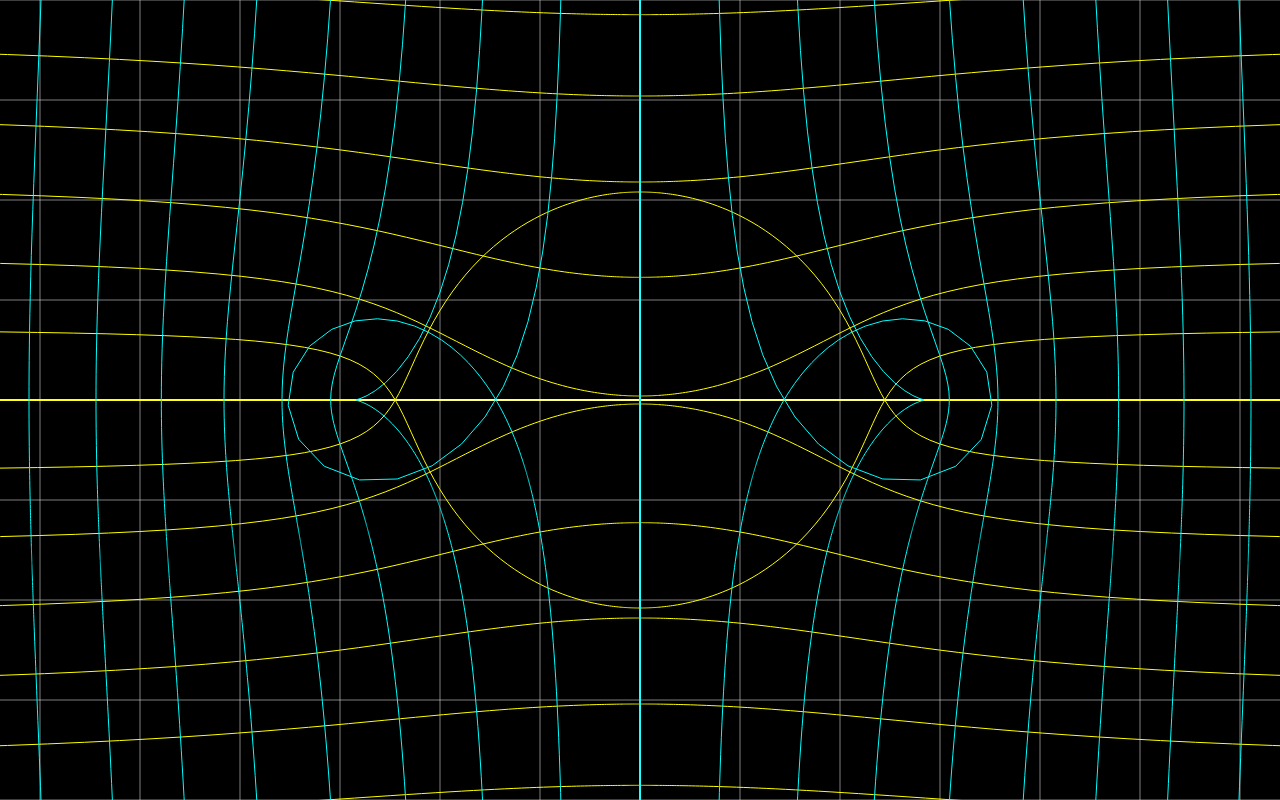
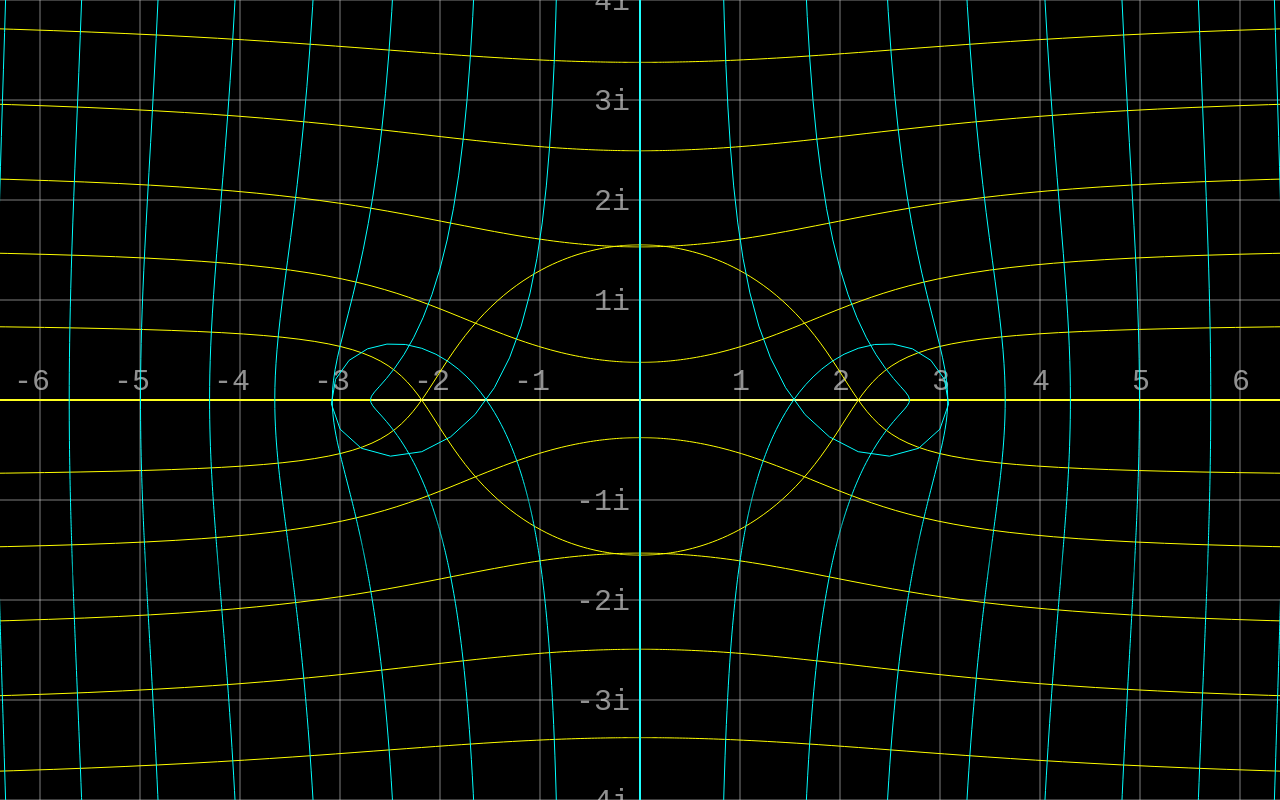
Before and after one commit to ImNotRog/conformal, a website: page index.html in a window 1280 px wide. Drawn offline with Linux system fonts and the light colour scheme; animation ran at ten frames a second.

Commit message:
idk snthg happend

```diff
--- a/index.html
+++ b/index.html
@@ -50,6 +50,18 @@
                 for(let y = h/2 % ppb; y <= h; y += ppb) {
                     let horizontal = new Path({ segments: [[0, y], [w, y]] });
                     horizontal.strokeColor = '#fff'; horizontal.strokeWidth = 0.5
+
+                    if(y===h/2) continue;
+                    let marker = new PointText(new Point(w/2 - 10, y+10));
+                    marker.content = `${(-y+h/2)/ppb}i`;
+
+                    marker.style = {
+                        fontFamily: 'Courier New',
+                        fontSize: 30,
+                        fillColor: '#ffffff90',
+                        justification: 'right',
+                        align: 'center'
+                    };
                 }
 
                 let re = new Path({ segments: [[0, h/2], [w, h/2]] });
@@ -60,7 +72,19 @@
 
                 for (let x = w / 2 % ppb; x <= w; x+= ppb) {
                     let horizontal = new Path({ segments: [[x, 0], [x, h]] });
-                    horizontal.strokeColor = '#fff'; horizontal.strokeWidth = 0.5
+                    horizontal.strokeColor = '#fff'; horizontal.strokeWidth = 0.5;
+
+                    if(x === w/2) continue;
+                    let marker = new PointText(new Point(x+10, h/2-10));
+                    marker.content = `${(x - w / 2) / ppb}`;
+
+                    marker.style = {
+                        fontFamily: 'Courier New',
+                        fontSize: 30,
+                        fillColor: '#ffffff90',
+                        justification: 'right',
+                        align: 'center'
+                    };
                 }
 
                 let im = new Path({ segments: [[ w / 2, 0], [w/2, h]] });
@@ -76,26 +100,24 @@
 
                 const pos = [];
 
-                const ss = 100;
-
                 // Mobius funcs
-                for (let i = ss; i >= -ss; i--) {
-                    pos.push(- 1 * 2 ** (i / ss * 10))
+                for (let i = 100; i >= -100; i--) {
+                    pos.push(- 1 * 2 ** (i / 10))
                 }
-                for (let i = -ss; i < ss; i++) {
-                    pos.push(2 ** (i / ss * 10))
+                for (let i = -100; i < 100; i++) {
+                    pos.push(2 ** (i / 10))
                 }
 
                 // for(let i = -3; i <= 3; i += 0.05) {
                 //     pos.push(i);
                 // }
 
-                const c1 = 1;
-                const c2 = 1;
+                const c1 = 1.5; // yellow
+                const c2 = 1.5; // blue
                 const animDuration = 200;
                 // console.log(pos);
 
-                for (let y = (((0.5-c1)*h) - ((0.5-c1) * h) % ppb + h/2 % ppb);  y <= h * (c1+0.5); y += ppb) {
+                for (let y = (((0.5-c1)*h) - ((0.5-c1) * h) % ppb + h/2 % ppb) - ppb;  y <= h * (c1+0.5); y += ppb) {
 
                     let path = new Path();
                     const points = [];
@@ -123,7 +145,7 @@
                     })
                 }
 
-                for (let x = (((0.5-c2) * w) - ((0.5-c2) * w) % ppb + w / 2 % ppb); x <= w * (0.5+c2); x += ppb) {
+                for (let x = (((0.5-c2) * w) - ((0.5-c2) * w) % ppb + w / 2 % ppb) - ppb; x <= w * (0.5+c2); x += ppb) {
 
                     let path = new Path();
                     const points = [];
@@ -155,7 +177,8 @@
                     if (e.count % 2 !== 0) return;
                     if(e.count > animDuration) return;
 
-                    const frame = rmap(e.count, 0, animDuration, 0, 1);
+                    const t = rmap(e.count, 0, animDuration, 0, 1);
+                    const frame = t ** 2 * ((t-2) ** 2);
 
                     // Horizontal Grid
 
--- a/js/math.js
+++ b/js/math.js
@@ -102,8 +102,8 @@ const Mapping = (z) => {
 
     // return Complex.add(z, new Complex(1,1));
 
-    if( z.isInfinity() ) return Complex.div(a,c);
-    // return Complex.sin(Complex.div(z, new Complex(6)));
+    // if( z.isInfinity() ) return Complex.div(a,c);
+    // return Complex.inv(Complex.cos(Complex.mult(new Complex(2),z)));
 
     return Complex.div(Complex.add(Complex.mult(a, z), b), Complex.add(Complex.mult(c, z), d) ); // (az+b)/(cz+d)
 }
```
